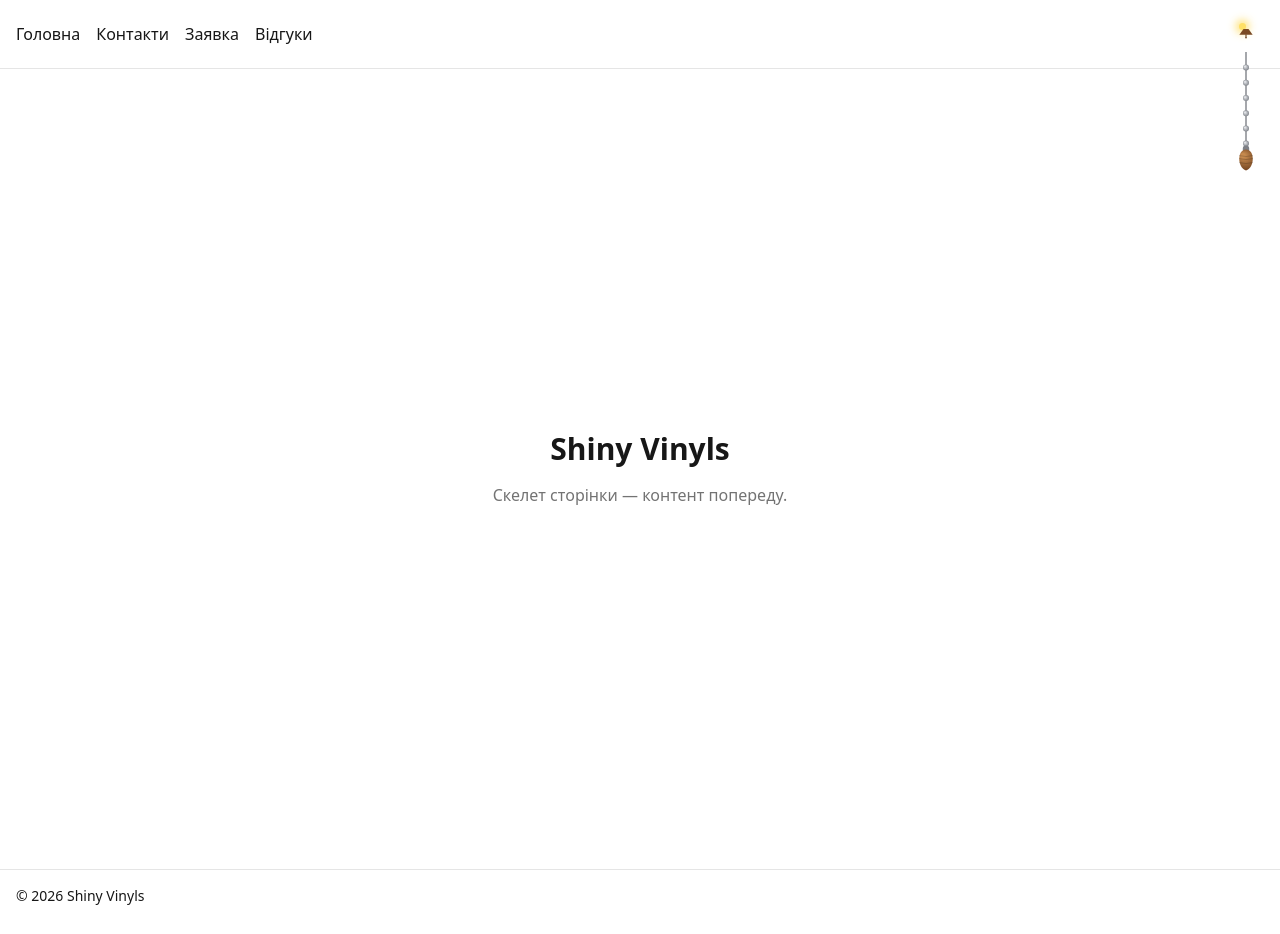
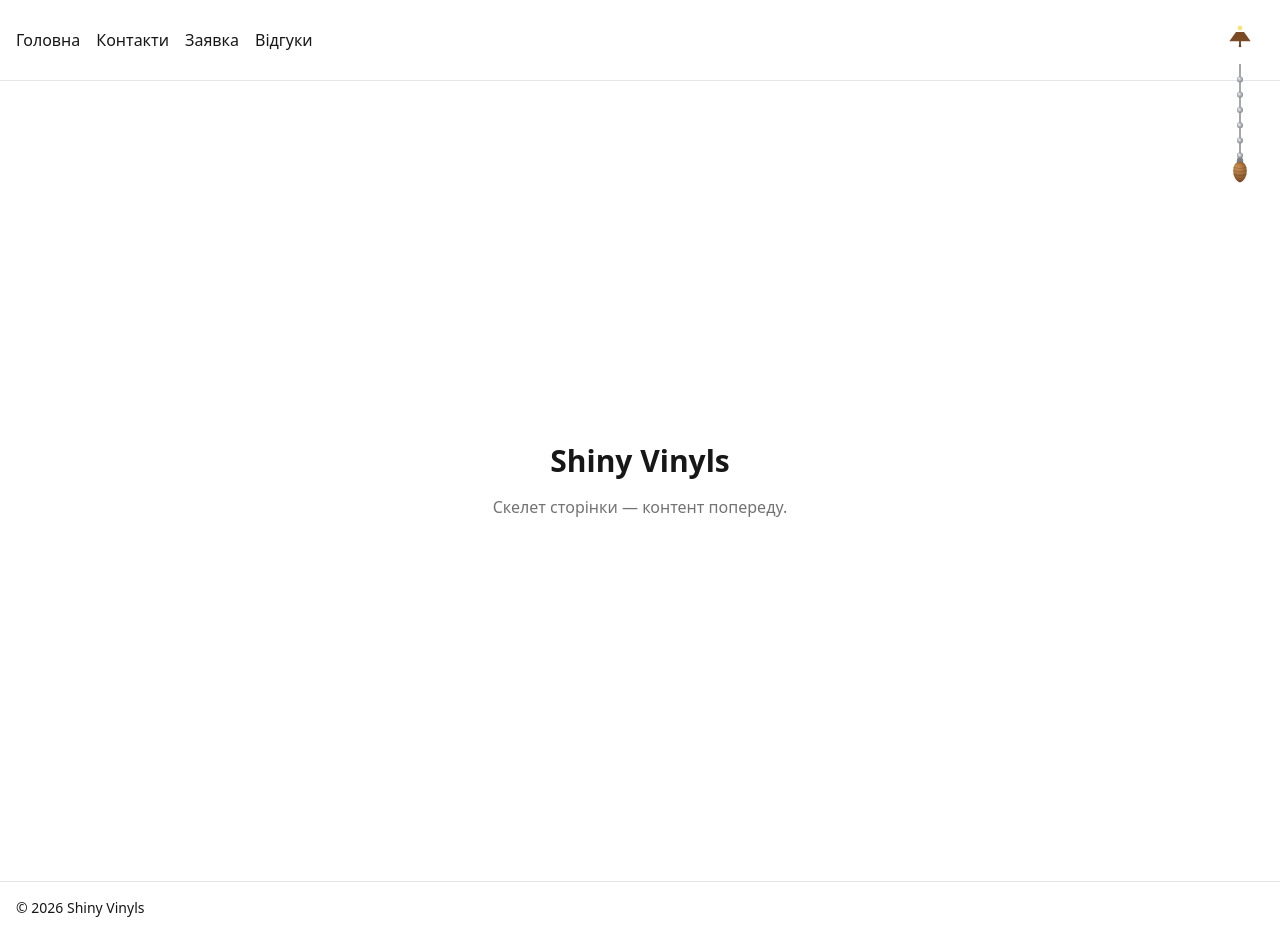
Before and after one commit to TolikSyedin/shiny-vinyls, a Next.js app: page / in a window 1280 px wide. Shown: the top 934 px of the page. Built offline with nearby package versions, Linux system fonts and the light colour scheme.

Commit message:
Enlarge lampshade, move bulb into the same SVG for pixel-perfect alignment, fix pull-threshold reach bug

```diff
--- a/components/theme/chain-toggle.tsx
+++ b/components/theme/chain-toggle.tsx
@@ -12,7 +12,6 @@ const GRAVITY = 0.5
 const DAMPING = 0.993
 const CONSTRAINT_ITERATIONS = 6
 const PULL_THRESHOLD = 30
-const MAX_REACH_Y = SEG_LEN_LIGHT * SEGMENTS * 1.15
 const MAX_REACH_X = 36
 const GRAB_RADIUS = 20
 
@@ -20,8 +19,12 @@ const POINT_COUNT = SEGMENTS + 2 // anchor + links + fob
 const ANCHOR_INDEX = 0
 const FOB_INDEX = POINT_COUNT - 1
 
+// must clear the longest resting length (light theme) plus threshold + slack,
+// otherwise the drag ceiling sits above where the chain already hangs at rest
+const MAX_REACH_Y = SEG_LEN_LIGHT * (POINT_COUNT - 1) + PULL_THRESHOLD + 40
+
 const CANVAS_WIDTH = 140
-const CANVAS_HEIGHT = 160
+const CANVAS_HEIGHT = 220
 const ANCHOR_Y = 4
 const ANCHOR_X = CANVAS_WIDTH / 2
 
@@ -45,13 +48,26 @@ function createAudioContext(): AudioContext | null {
   return Ctor ? new Ctor() : null
 }
 
-function LampShadeIcon() {
+function LampShadeIcon({ isDark }: { isDark: boolean }) {
   return (
     <svg
       viewBox="0 0 24 24"
       aria-hidden="true"
-      className="relative z-10 size-5"
+      className="relative z-10 size-8"
     >
+      <circle
+        cx="12"
+        cy="9"
+        r="1.7"
+        fill={isDark ? '#4a4a4a' : '#ffe066'}
+        opacity={isDark ? 0 : 1}
+        style={{
+          transform: isDark ? 'translateY(0px)' : 'translateY(-6px)',
+          transformOrigin: '12px 9px',
+          transition:
+            'transform 500ms ease-out, opacity 500ms ease-out, fill 500ms ease-out',
+        }}
+      />
       <path d="M9 6h6l5 7H4z" fill="#7a4a24" />
       <line
         x1="12"
@@ -239,17 +255,7 @@ export function ChainToggle() {
   }
 
   return (
-    <div className="relative flex size-9 shrink-0 items-center justify-center">
-      <span
-        aria-hidden="true"
-        className="absolute left-1/2 top-[7px] size-[7px] -translate-x-1/2 rounded-full transition-all duration-500 ease-out"
-        style={{
-          backgroundColor: isDark ? '#4a4a4a' : '#ffe066',
-          boxShadow: isDark ? 'none' : '0 0 8px 3px rgba(255, 220, 90, 0.9)',
-          transform: `translate(-50%, ${isDark ? '8px' : '0px'})`,
-          opacity: isDark ? 0 : 1,
-        }}
-      />
+    <div className="relative flex size-12 shrink-0 items-center justify-center">
       <button
         type="button"
         onClick={() => toggleThemeRef.current()}
@@ -259,9 +265,9 @@ export function ChainToggle() {
             : 'Клікнути на торшер, щоб увімкнути темну тему'
         }
         aria-pressed={isDark}
-        className="relative z-10 flex size-9 items-center justify-center"
+        className="relative z-10 flex size-12 items-center justify-center"
       >
-        <LampShadeIcon />
+        <LampShadeIcon isDark={isDark} />
       </button>
       <canvas
         ref={canvasRef}
```
